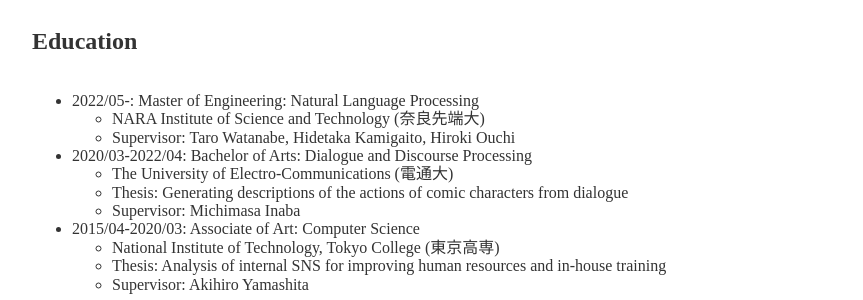
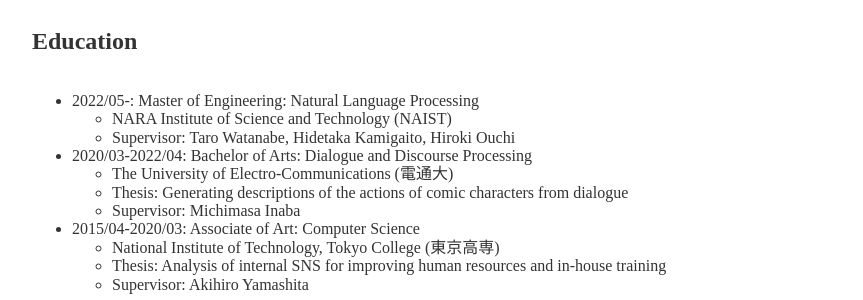
Before and after one commit to Akari000/akari000.github.io, a Jekyll site: the page built from about.md, in a window 1280 px wide and 900 px high, scrolled down 1746 px. Shown: the part 150-450 px from the top of the window, without its empty margins (208-1071 px from the left). Built offline with Jekyll 4.4.1, drawn with Linux system fonts in a browser that asks for light colours; nearby versions of some CDN libraries.

Commit message:
update profile

```diff
--- a/about.md
+++ b/about.md
@@ -39,10 +39,10 @@
   - BabyLM Challenge at the 27th Conference on Computational Natural Language Learning, (2023/12).
 
 #### Domestic Conference
-- 小規模言語モデルによる子供の過剰一般化のモデリング
+- [小規模言語モデルによる子供の過剰一般化のモデリング](https://www.anlp.jp/proceedings/annual_meeting/2024/pdf_dir/E9-1.pdf)
   - 芳賀あかり, 菅原朔, 深津聡世, 大羽未悠, 大内啓樹, 渡辺太郎, 大関洋平
   - 言語処理学会第30回年次大会 (to appear), pp.1-4 (2024/3).
-- 言語モデルの文法知識評価における間接肯定証拠の分析
+- [言語モデルの文法知識評価における間接肯定証拠の分析](https://www.anlp.jp/proceedings/annual_meeting/2024/pdf_dir/E10-5.pdf)
   - 大羽未悠, 大関洋平, 深津聡世, 芳賀あかり, 大内啓樹, 渡辺太郎, 菅原朔
   - 言語処理学会第30回年次大会 (to appear), pp.1-4 (2024/3).
 - 言語獲得過程を模倣した文の複雑さに基づくカリキュラム学習
@@ -72,7 +72,7 @@
 
 ## Education
 - 2022/05-: Master of Engineering: Natural Language Processing
-  - NARA Institute of Science and Technology (奈良先端大)
+  - NARA Institute of Science and Technology (NAIST)
   - Supervisor: Taro Watanabe, Hidetaka Kamigaito, Hiroki Ouchi
 - 2020/03-2022/04: Bachelor of Arts: Dialogue and Discourse Processing
   - The University of Electro-Communications (電通大)
--- a/index.html
+++ b/index.html
@@ -14,7 +14,7 @@
       </div>
       <div class="profile">
         <h2>Akari Haga (芳賀あかり)</h2>
-        <p>2nd year Master’s student at <a href="https://www.naist.jp/en/" style="text-decoration:none;">NARA Institute of Science and Technology (NAIST)</a> under the supervision of Prof. Taro Watanabe.</p>
+        <p>1st year doctoral student at <a href="https://www.naist.jp/en/" style="text-decoration:none;">NARA Institute of Science and Technology (NAIST)</a> under the supervision of Prof. Taro Watanabe.</p>
         <br/>
         <div class="social-link" style="font-size: 2em; display: inline-block;">
           <div style="display: flex; align-items: center;">
```
